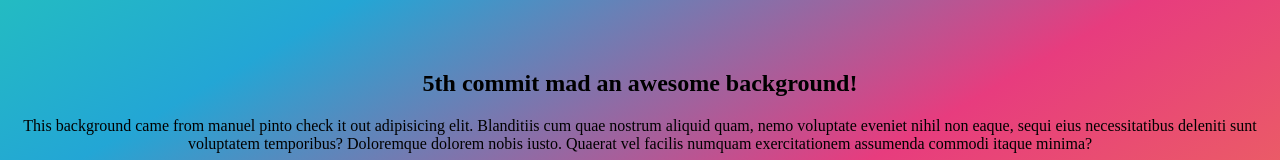
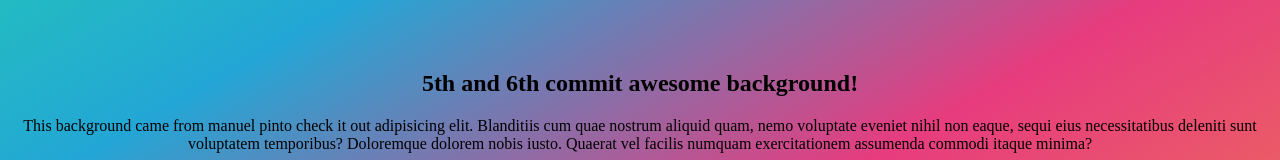
Before and after one commit to scotdot/Git-1st, a plain HTML site: page index.html in a window 1280 px wide. Shown: the part 252-412 px from the top of the page. Drawn offline with Linux system fonts and the light colour scheme.

Commit message:
fixed spelling mistake

```diff
--- a/index.html
+++ b/index.html
@@ -18,7 +18,7 @@
             <button type="button">Don't touch me</button>
         </div>
         <div class="main">
-            <h2>5th commit mad an awesome background!</h2>
+            <h2>5th and 6th commit awesome background!</h2>
             <p>This background came from manuel pinto check it out adipisicing elit. Blanditiis cum quae nostrum aliquid quam, nemo voluptate eveniet nihil non eaque, sequi eius necessitatibus deleniti sunt voluptatem temporibus? Doloremque dolorem nobis iusto. Quaerat vel facilis numquam exercitationem assumenda commodi itaque minima?</p>
         </div>
 
```
